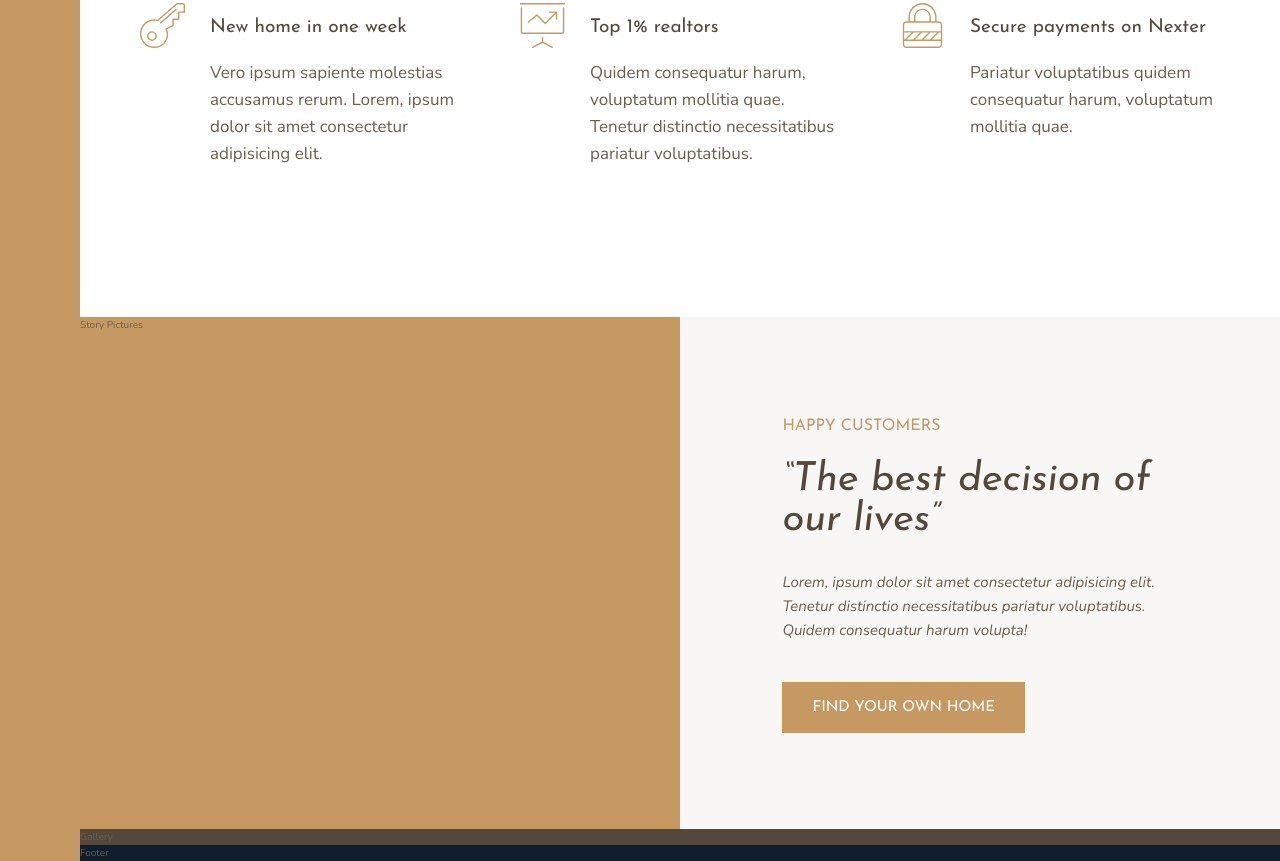
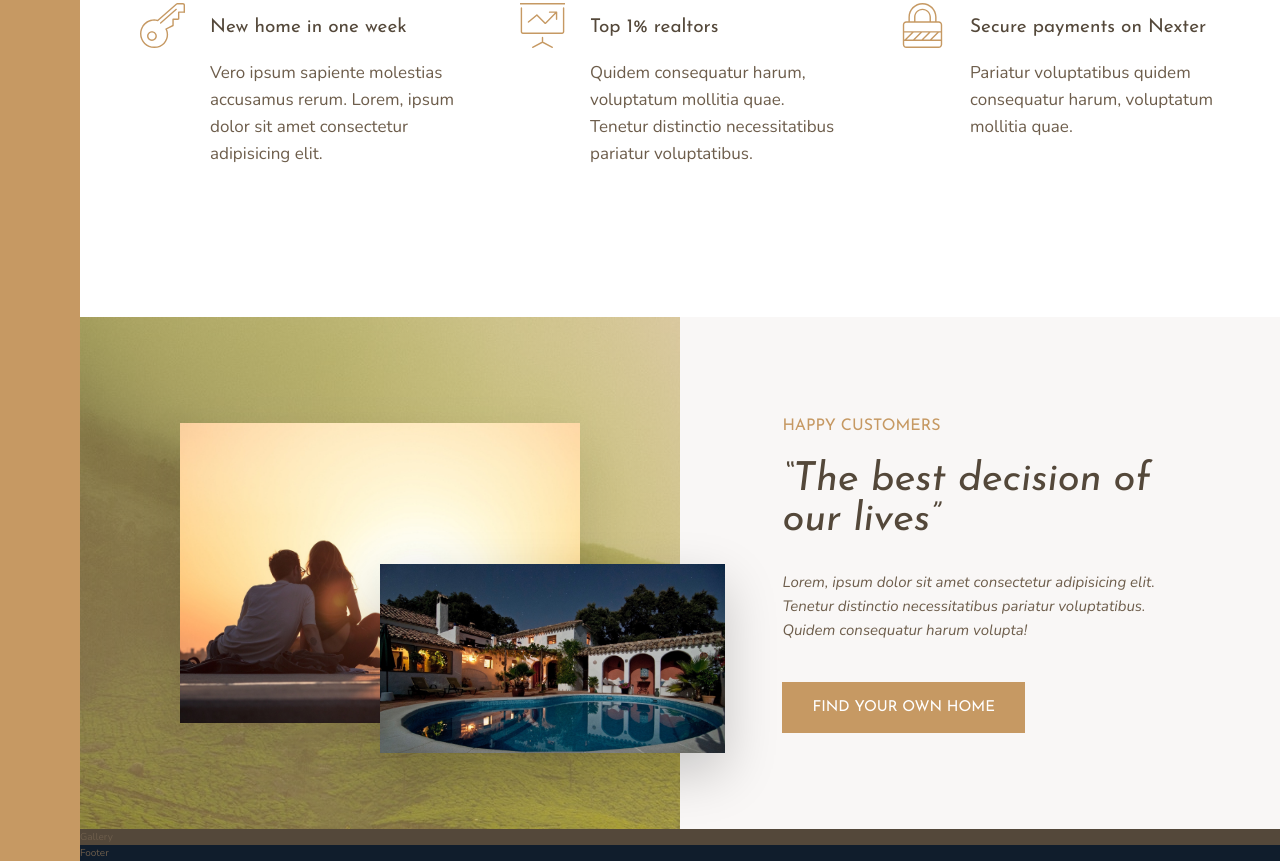
Before and after one commit to gavinquirk/nexter, a website: page index.html in a window 1280 px wide. Shown: the part 991-1852 px from the top of the page. Drawn offline with nearby package versions, Linux system fonts and the light colour scheme.

Commit message:
added images to story section

```diff
--- a/index.html
+++ b/index.html
@@ -84,7 +84,9 @@
         </section>
 
         <div class="story__pictures">
-            Story Pictures
+            <img src="img/story-1.jpeg" alt="Couple with new house" class="story__img--1">
+            <img src="img/story-2.jpeg" alt="New House" class="story__img--2">
+
         </div>
 
         <div class="story__content">
--- a/sass/_story.scss
+++ b/sass/_story.scss
@@ -3,6 +3,27 @@
   &__pictures {
     background-color: $color-primary;
     grid-column: full-start / col-end 4;
+    background-image: linear-gradient(rgba($color-primary, 0.5), rgba($color-primary, 0.5)), url(../img/back.jpg);
+
+    display: grid;
+    grid-template-rows: repeat(6, 1fr);
+    grid-template-columns: repeat(6, 1fr);
+    align-items: center;
+  }
+
+  &__img--1 {
+    width: 100%;
+    grid-row: 2 / 6;
+    grid-column: 2 / 6;
+    box-shadow: 0 2rem 5rem rgba(#000, 0.1);
+  }
+
+  &__img--2 {
+    width: 115%;
+    grid-row: 4 / 6;
+    grid-column: 4 / 7;
+    z-index: 20;
+    box-shadow: 0 2rem 5rem rgba(#000, 0.2);
   }
 
   &__content {
```
Also changed, not shown: css/style.css.
